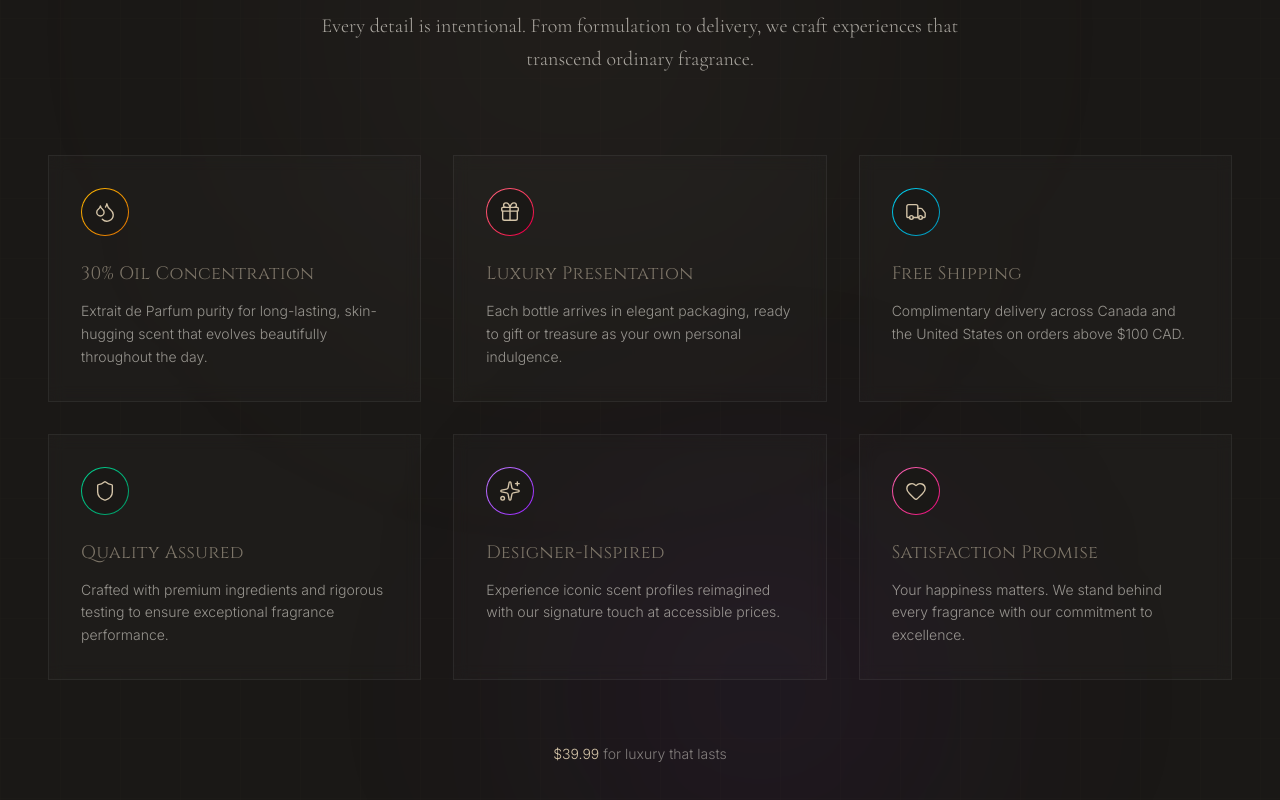
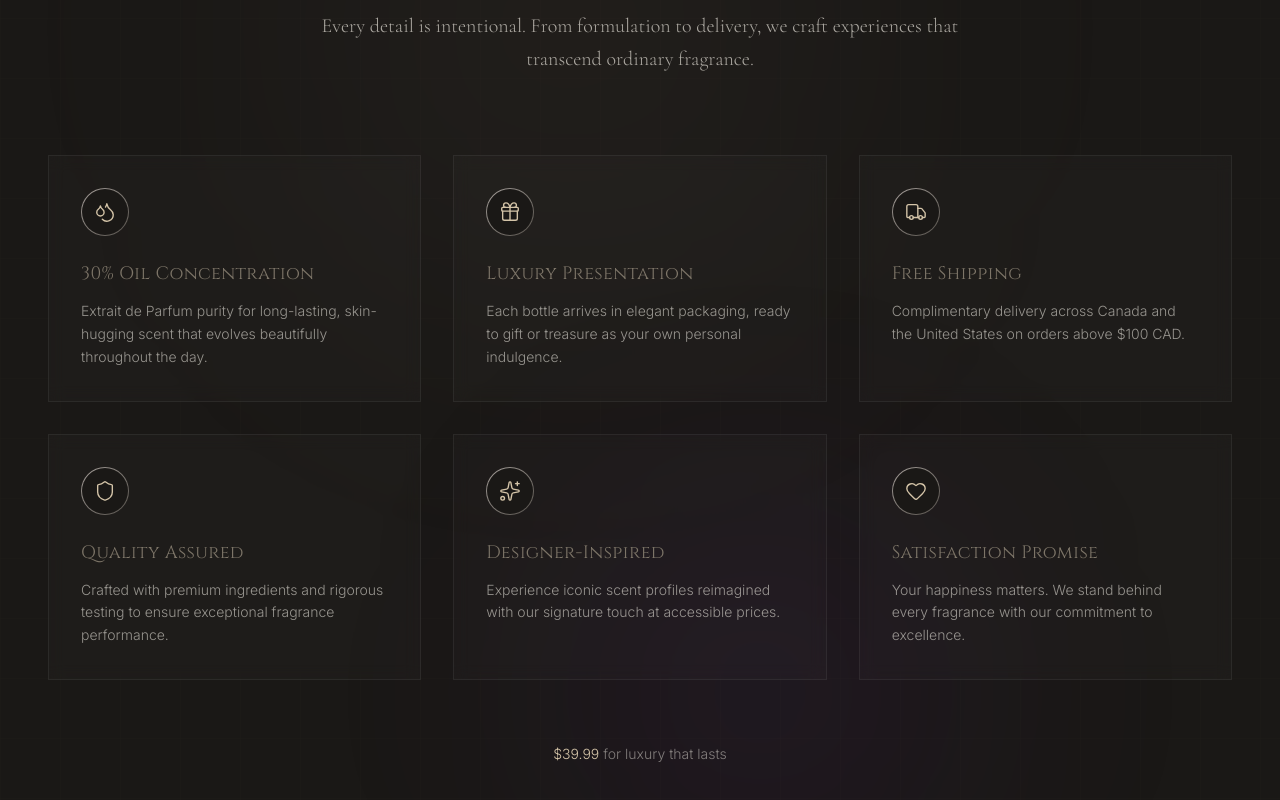
Before and after one commit to Ardyn-Mochan/houseofelyra-brand, a React (Vite) app: page / in a window 1280 px wide. Shown: the part 4779-5579 px from the top of the page. Built offline with nearby package versions, Linux system fonts and the light colour scheme.

Commit message:
Update Lunar Silk image and unify ValueProps icon colors to subtle coffee/stone theme

```diff
--- a/src/components/ValueProps.jsx
+++ b/src/components/ValueProps.jsx
@@ -8,37 +8,37 @@ const ValueProps = () => {
             icon: Droplets,
             title: "30% Oil Concentration",
             description: "Extrait de Parfum purity for long-lasting, skin-hugging scent that evolves beautifully throughout the day.",
-            accent: "from-amber-400 to-amber-600"
+            accent: "from-stone-400 to-stone-600"
         },
         {
             icon: Gift,
             title: "Luxury Presentation",
             description: "Each bottle arrives in elegant packaging, ready to gift or treasure as your own personal indulgence.",
-            accent: "from-rose-400 to-rose-600"
+            accent: "from-stone-400 to-stone-600"
         },
         {
             icon: Truck,
             title: "Free Shipping",
             description: "Complimentary delivery across Canada and the United States on orders above $100 CAD.",
-            accent: "from-cyan-400 to-cyan-600"
+            accent: "from-stone-400 to-stone-600"
         },
         {
             icon: Shield,
             title: "Quality Assured",
             description: "Crafted with premium ingredients and rigorous testing to ensure exceptional fragrance performance.",
-            accent: "from-emerald-400 to-emerald-600"
+            accent: "from-stone-400 to-stone-600"
         },
         {
             icon: Sparkles,
             title: "Designer-Inspired",
             description: "Experience iconic scent profiles reimagined with our signature touch at accessible prices.",
-            accent: "from-purple-400 to-purple-600"
+            accent: "from-stone-400 to-stone-600"
         },
         {
             icon: Heart,
             title: "Satisfaction Promise",
             description: "Your happiness matters. We stand behind every fragrance with our commitment to excellence.",
-            accent: "from-pink-400 to-pink-600"
+            accent: "from-stone-400 to-stone-600"
         }
     ];
 
```
Also changed, not shown: public/images/lunar-silk.jpg.
